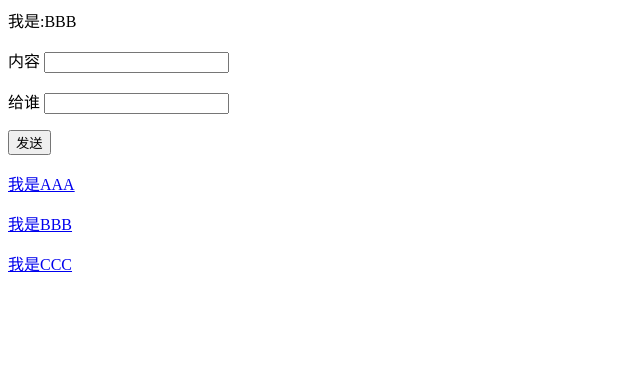
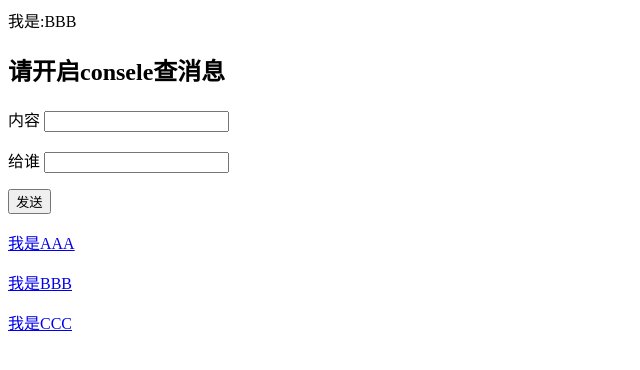
Before and after one commit to wuchuheng/sharedworker_post, a website: page BBB.html in a window 1280 px wide. Shown: the whole page, without its empty margins (0-640 px from the left). Drawn offline with Linux system fonts and the light colour scheme.

Commit message:
编辑demo

```diff
--- a/BBB.html
+++ b/BBB.html
@@ -10,6 +10,7 @@
 
 <body>
   <h> 我是:BBB</h>
+  <h2> 请开启consele查消息</h2>
  <div class="news"></div>
  <p> 内容 <input type="text" class="content"> </p>
  <p> 给谁 <input type="text" class="to"> </p>
```
Also changed, not shown: CCC.html (+1 -0 lines), index.html (+1 -0 lines).
